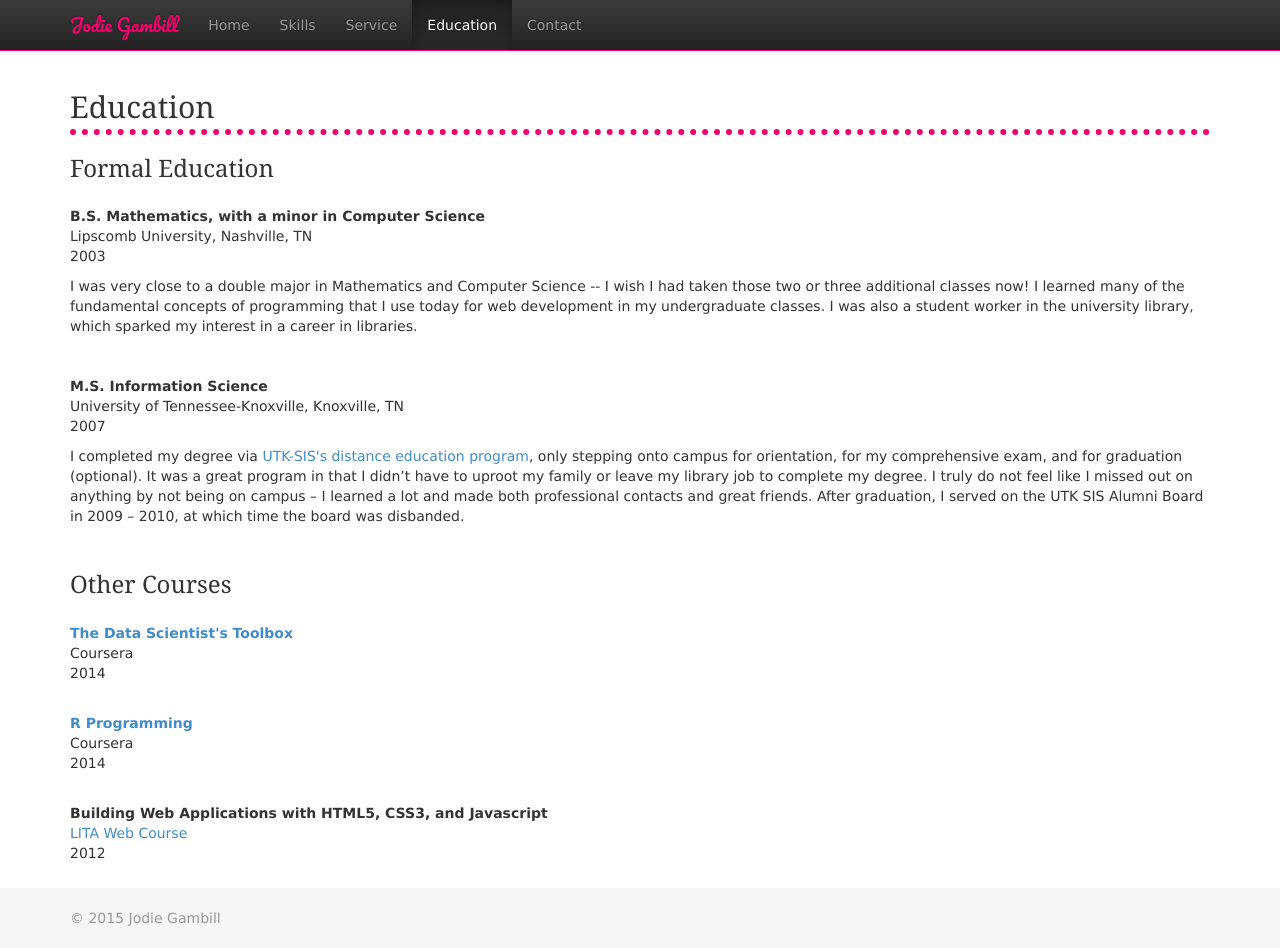
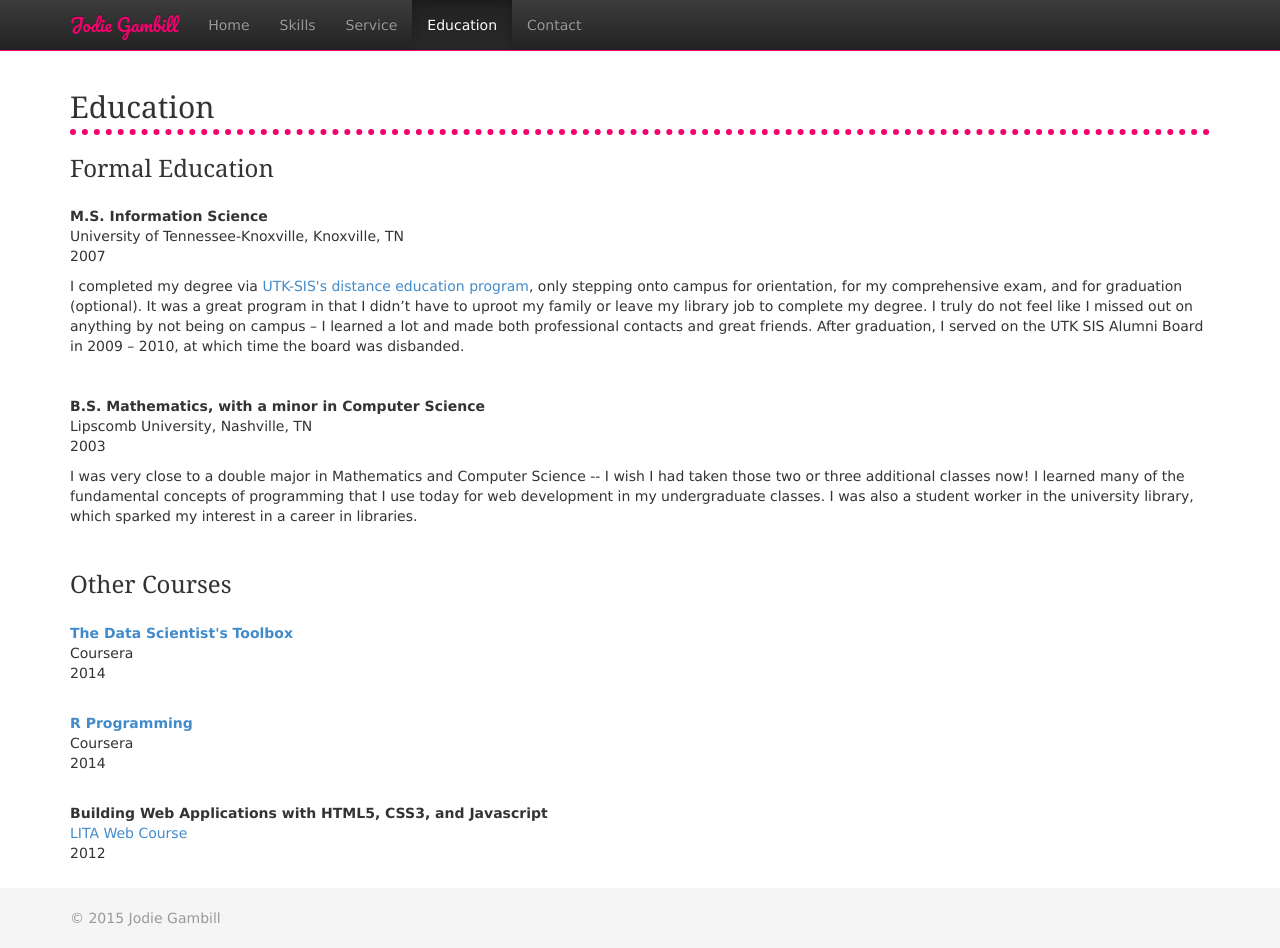
Before and after one commit to jgambill/jgambill.github.io, a Jekyll site: the page built from education/index.html, in a window 1280 px wide and 948 px high. Built offline with Jekyll 4.4.1, drawn with Linux system fonts in a browser that asks for light colours; nearby versions of some CDN libraries; some web fonts are replaced; Markdown is read by kramdown in place of the engine named in the settings.

Commit message:
Made Formal Education list reverse chronological to match Other Courses section. Closes #6.

```diff
--- a/education/index.html
+++ b/education/index.html
@@ -5,13 +5,6 @@ navbar-education-class: ' class="active"'
 ---
 
 <h3>Formal Education</h3>
-
-<div class="group education-group">
-    <div class="title">B.S. Mathematics, with a minor in Computer Science</div>
-    <div class="school">Lipscomb University, Nashville, TN</div>
-    <div class="dates">2003</div>
-    <p>I was very close to a double major in Mathematics and Computer Science -- I wish I had taken those two or three additional classes now! I learned many of the fundamental concepts of programming that I use today for web development in my undergraduate classes. I was also a student worker in the university library, which sparked my interest in a career in libraries.</p>
-</div> <!-- /education-group -->
 
 <div class="group education-group">
     <div class="title">M.S. Information Science</div>
@@ -37,6 +30,14 @@ navbar-education-class: ' class="active"'
     </ul>-->
 </div> <!-- /education-group -->
 
+<div class="group education-group">
+    <div class="title">B.S. Mathematics, with a minor in Computer Science</div>
+    <div class="school">Lipscomb University, Nashville, TN</div>
+    <div class="dates">2003</div>
+    <p>I was very close to a double major in Mathematics and Computer Science -- I wish I had taken those two or three additional classes now! I learned many of the fundamental concepts of programming that I use today for web development in my undergraduate classes. I was also a student worker in the university library, which sparked my interest in a career in libraries.</p>
+</div> <!-- /education-group -->
+
+
 <h3>Other Courses</h3>
 
 <div class="group education-group">
```
